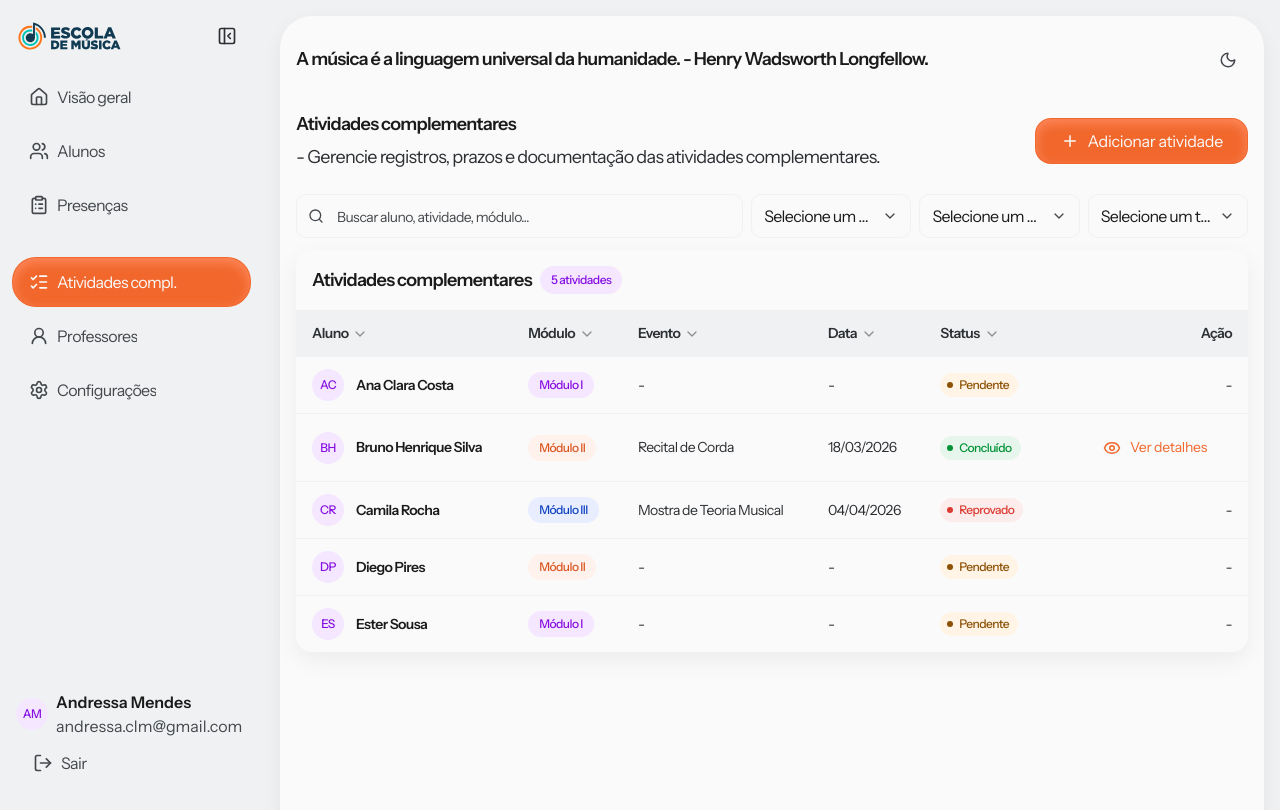
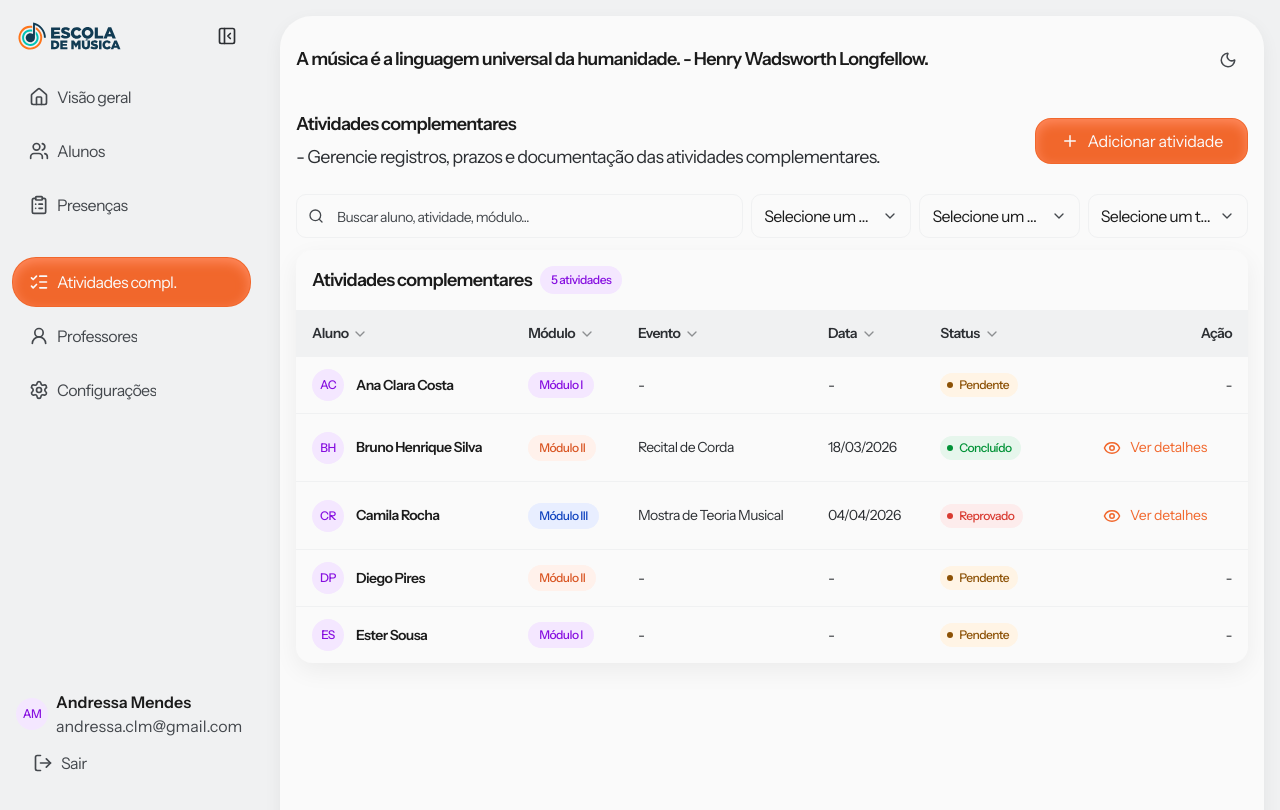
Before and after one commit to AndressaMendess/clm-gestao-2.0, a Next.js app: page /complementary-activities in a window 1280 px wide. Shown: the top 810 px of the page. Built offline with nearby package versions, Linux system fonts and the light colour scheme.

Commit message:
fix: adjust app layout and complementary activities page

```diff
--- a/src/app/(app)/complementary-activities/page.tsx
+++ b/src/app/(app)/complementary-activities/page.tsx
@@ -188,7 +188,7 @@ export default function ComplementaryActivitiesPage() {
         id: "action",
         align: "right",
         render: (row) =>
-          row.statusValue === "completed" ? (
+          row.statusValue === "completed" || row.statusValue === "failed" ? (
             <Button
               icon={Eye}
               onClick={() =>
--- a/src/app/(app)/layout.tsx
+++ b/src/app/(app)/layout.tsx
@@ -83,7 +83,7 @@ function AppLayoutContent({ children }: AppShellProps) {
 
       <div className="flex min-h-screen overflow-visible">
         {!isPlaygroundPage ? (
-          <div className="hidden lg:relative lg:z-[70] lg:block">
+          <div className="hidden lg:relative lg:z-50 lg:block">
             <Sidebar
               instanceId="desktop-sidebar"
               collapsedWidthPx={88}
@@ -101,7 +101,7 @@ function AppLayoutContent({ children }: AppShellProps) {
           </div>
         ) : null}
 
-        <div className="relative z-10 flex-1 min-w-0">
+        <div className="relative z-0 flex-1 min-w-0">
           <ContentShell
             className="p-0"
             contentClassName="min-h-screen py-8"
```
Also changed, not shown: 1 other file (tests, documents, lock files or other folders).
